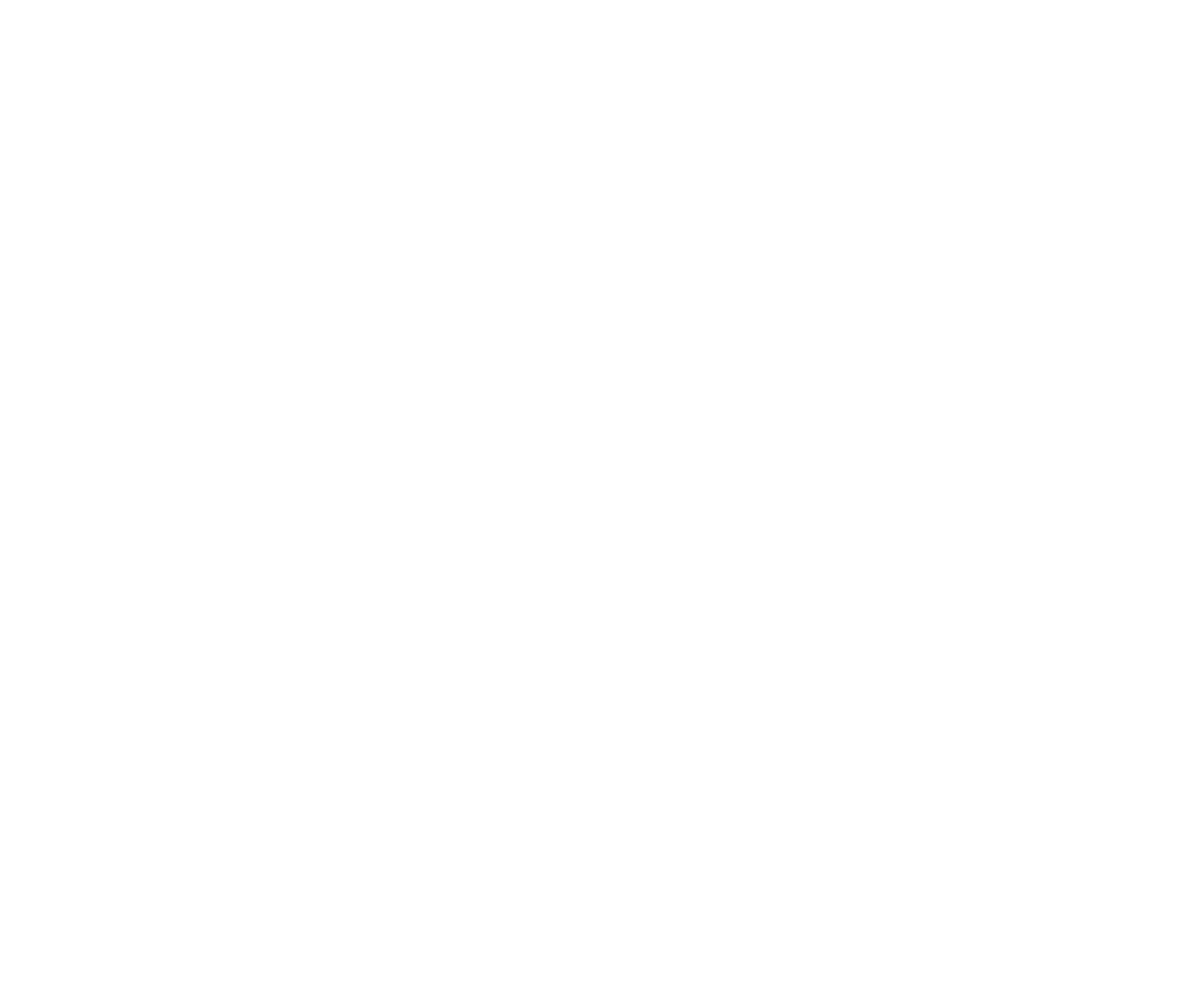
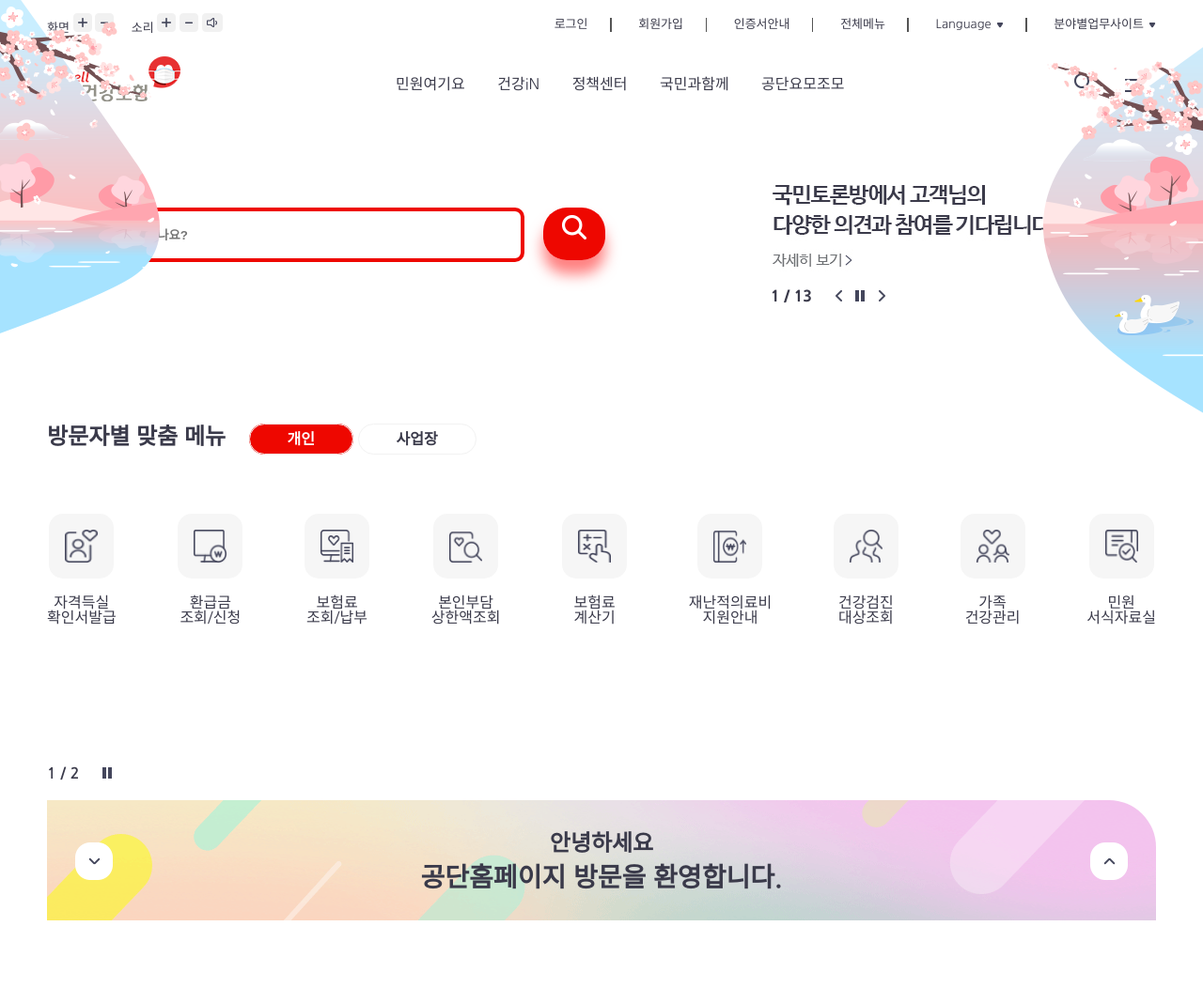
Before and after one commit to Hyesu-Choi/NHIS, a plain HTML site: page index.html in a window 1280 px wide. Shown: the whole page at 94% size. Before the commit the page ends 800 px from the top, so only its background shows below. Drawn offline with Linux system fonts and the light colour scheme.

Commit message:
top section

```diff
--- /dev/null
+++ b/css/reset.css
@@ -0,0 +1,129 @@
+/* http://meyerweb.com/eric/tools/css/reset/
+   v2.0 | 20110126
+   License: none (public domain)
+*/
+
+html,
+body,
+div,
+span,
+applet,
+object,
+iframe,
+h1,
+h2,
+h3,
+h4,
+h5,
+h6,
+p,
+blockquote,
+pre,
+a,
+abbr,
+acronym,
+address,
+big,
+cite,
+code,
+del,
+dfn,
+em,
+img,
+ins,
+kbd,
+q,
+s,
+samp,
+small,
+strike,
+strong,
+sub,
+sup,
+tt,
+var,
+b,
+u,
+i,
+center,
+dl,
+dt,
+dd,
+ol,
+ul,
+li,
+fieldset,
+form,
+label,
+legend,
+table,
+caption,
+tbody,
+tfoot,
+thead,
+tr,
+th,
+td,
+article,
+aside,
+canvas,
+details,
+embed,
+figure,
+figcaption,
+footer,
+header,
+hgroup,
+menu,
+nav,
+output,
+ruby,
+section,
+summary,
+time,
+mark,
+audio,
+video {
+  margin: 0;
+  padding: 0;
+  border: 0;
+  font-size: 100%;
+  font: inherit;
+  vertical-align: baseline;
+}
+/* HTML5 display-role reset for older browsers */
+article,
+aside,
+details,
+figcaption,
+figure,
+footer,
+header,
+hgroup,
+menu,
+nav,
+section {
+  display: block;
+}
+body {
+  line-height: 1;
+}
+ol,
+ul {
+  list-style: none;
+}
+blockquote,
+q {
+  quotes: none;
+}
+blockquote:before,
+blockquote:after,
+q:before,
+q:after {
+  content: "";
+  content: none;
+}
+table {
+  border-collapse: collapse;
+  border-spacing: 0;
+}
--- /dev/null
+++ b/css/style.css
@@ -0,0 +1,226 @@
+@import "reset.css";
+
+/* 폰트 */
+@import url("https://fonts.googleapis.com/css2?family=Nanum+Gothic:wght@400;700;800&display=swap");
+/* font-family: "Nanum Gothic", sans-serif; */
+@import url("https://fonts.googleapis.com/css2?family=Noto+Sans+KR:wght@400;500;700;900&display=swap");
+/* font-family: "Noto Sans KR", sans-serif; */
+:root {
+  --main-color: #3a3a4a;
+  --header-normal-color: #707377;
+  --header-point-color: #44465c;
+  --point-color: #ee0700;
+}
+
+body {
+  font-family: "Nanum Gothic", sans-serif;
+  font-size: 1rem;
+  color: var(--main-color);
+}
+ul li {
+  list-style: none;
+}
+a {
+  text-decoration: none;
+  color: var(--main-color);
+}
+.wrap {
+  width: 1180px;
+  background: #fff;
+  margin: 0 auto;
+}
+span {
+  display: inline-block;
+}
+
+/* ======= 헤더영역 =======  */
+body {
+  position: relative;
+}
+.wrap::before {
+  content: "";
+  position: absolute;
+  top: 0;
+  left: 0;
+  background: url(../img/bg_layout_l.png) no-repeat;
+  width: 170px;
+  height: 400px;
+}
+.wrap::after {
+  content: "";
+  position: absolute;
+  top: 50px;
+  right: 0;
+  background: url(../img/bg_layout_r.png) no-repeat;
+  width: 170px;
+  height: 400px;
+}
+
+header {
+  width: 100%;
+}
+
+.header-top {
+  display: flex;
+  justify-content: space-between;
+  align-items: center;
+  height: 50px;
+  font-size: 13px;
+}
+
+.web-acc ul li {
+  display: inline-block;
+  margin-right: 15px;
+}
+.user-set ul li {
+  display: inline;
+  position: relative;
+  padding: 0 25px;
+}
+.user-set ul li::after {
+  content: "";
+  position: absolute;
+  right: 0;
+  width: 1.5px;
+  height: 15px;
+  background: #555;
+}
+.user-set ul li:last-child {
+  padding-right: 0;
+}
+.user-set ul li:last-child::after {
+  display: none;
+}
+.user-set ul li img {
+  margin-left: 5px;
+}
+
+.header-bottom {
+  display: flex;
+  justify-content: space-between;
+  align-items: center;
+  padding: 10px 0;
+}
+.header-bottom ul li {
+  display: inline;
+  padding: 0 15px;
+}
+
+/* ======= 배너 영역 ======= */
+.banner {
+  display: flex;
+  justify-content: space-between;
+  align-items: center;
+  padding: 50px 0;
+}
+.search-input {
+  width: 60%;
+}
+.search-input input {
+  width: 65%;
+  height: 50px;
+  border: 4px solid var(--point-color);
+  border-radius: 10px;
+  padding: 0 20px;
+}
+.search-input a {
+  background: var(--point-color);
+  padding: 20px;
+  margin-left: 15px;
+  border-radius: 25px;
+  box-shadow: 0px 15px 15px rgba(255, 0, 0, 0.5);
+}
+::placeholder {
+  font-weight: 600;
+}
+
+.banner-slide div span {
+  display: inline-block;
+  font-weight: 800;
+  padding-top: 10px;
+  margin-right: 20px;
+}
+.banner-slide div span:last-child a {
+  margin-right: 10px;
+}
+
+/* ======= 맞춤메뉴 영역 ======= */
+.user-menu {
+  padding: 80px 0;
+}
+.user-menu-tab {
+  margin-bottom: 70px;
+}
+.user-menu-tab h2 {
+  font-size: 24px;
+  font-weight: 700;
+  display: inline-block;
+  margin-right: 20px;
+}
+.user-menu-tab a {
+  padding: 8px 40px;
+  border-radius: 20px;
+  font-weight: 600;
+  border: 1px solid #f2f2f2;
+}
+.user-menu-tab a:nth-child(2) {
+  background: #ee0700;
+  color: #fff;
+}
+
+.user-menu-items {
+  display: flex;
+  justify-content: space-between;
+  align-items: center;
+  text-align: center;
+}
+.user-menu-items article img {
+  width: 35px;
+  height: 35px;
+  padding: 17px;
+  background: #f6f6f6;
+  border-radius: 15px;
+}
+.user-menu-items article p {
+  margin-top: 15px;
+}
+
+/* ======= 두번째 배너 영역 ======= */
+.banner-second {
+  padding: 70px 0;
+}
+.banner-second div:first-child {
+  margin-bottom: 20px;
+}
+.banner-second div:first-child span {
+  font-weight: 600;
+}
+
+.banner-second div:first-child a {
+  margin-left: 20px;
+}
+
+.banner-second-bg {
+  background: url(../img/@banner.png) no-repeat;
+  width: 100%;
+  height: 130px;
+  border-radius: 0 50px 0 0;
+  display: flex;
+  justify-content: space-between;
+  align-items: center;
+}
+.banner-second-bg img {
+  margin-left: 30px;
+  margin-right: 30px;
+}
+.banner-second-bg h3 {
+  text-align: center;
+  font-weight: 700;
+  font-size: 24px;
+  margin-bottom: 10px;
+}
+.banner-second-bg h2 {
+  font-size: 28px;
+  font-weight: 700;
+  text-align: center;
+}
--- a/index.html
+++ b/index.html
@@ -5,8 +5,135 @@
     <meta http-equiv="X-UA-Compatible" content="IE=edge">
     <meta name="viewport" content="width=device-width, initial-scale=1.0">
     <title>국민건강보험</title>
+    <link rel="stylesheet" href="css/style.css">
 </head>
 <body>
+    <div class="wrap">
+        <header>
+            <div class="header-top">
+                <div class="web-acc">
+                    <ul>
+                        <li>
+                            <em>화면</em>
+                            <img src="img/btn-increase.png" alt="">
+                            <img src="img/btn-decrease.png" alt="">
+                        </li>
+                        <li>
+                            <em>소리</em>
+                            <img src="img/btn-increase.png" alt="">
+                            <img src="img/btn-decrease.png" alt="">
+                            <img src="img/btn-sound.png" alt="">
+                        </li>
+                    </ul>
+                </div>
+                <div class="user-set">
+                    <ul>
+                        <li><a href="#">로그인</a></li>
+                        <li><a href="#">회원가입</a></li>
+                        <li><a href="#">인증서안내</a></li>
+                        <li><a href="#">전체메뉴</a></li>
+                        <li><a href="#">Language<img src="img/arrow-navy-8x6.png"></a></li>
+                        <li><a href="#">분야별업무사이트<img src="img/arrow-navy-8x6.png"></a></li>
+                    </ul>
+                </div>
+            </div>
+            <div class="header-bottom">
+                <h1><a href="#"><img src="img/logo.png" alt=""></a></h1>
+                <ul>
+                    <li><a href="#">민원여기요</a></li>
+                    <li><a href="#">건강iN</a></li>
+                    <li><a href="#">정책센터</a></li>
+                    <li><a href="#">국민과함께</a></li>
+                    <li><a href="#">공단요모조모</a></li>
+                </ul>
+                <ul>
+                    <li><a href="#"><img src="img/ico-search-navy.png"></a></li>
+                    <li><a href="#"><img src="img/ico-menu-navy.png"></a></li>
+                </ul>
+            </div>
+        </header>
+
+        <section class="banner">
+            <div class="search-input">
+                <input type="text" placeholder="무엇을 찾고 계시나요?">
+                <a href="#">
+                    <img src="img/ico-search.png" alt="">
+                </a>
+            </div>
+            <div class="banner-slide">
+                <img src="img/main-banner-pc-1101-10.jpg" alt="">
+                <div>
+                    <span>1 / 13</span>
+                    <span>
+                        <a href="#"><img src="img/arrow-banner-l.png" alt=""></a>
+                        <a href="#"><img src="img/slide-pause.png" alt=""></a>
+                        <a href="#"><img src="img/arrow-banner-r.png" alt=""></a>
+                    </span>
+                </div>
+            </div>
+        </section>
+        <section class="user-menu">
+            <div class="user-menu-tab">
+                <h2>방문자별 맞춤 메뉴</h2>
+                <a href="#">개인</a>
+                <a href="#">사업장</a>
+            </div>
+
+            <div class="user-menu-items">
+                <article>
+                    <img src="img/ico-qualification.png" alt="">
+                    <p>자격득실<br>확인서발급</p>
+                </article>
+                <article>
+                    <img src="img/ico-refund.png" alt="">
+                    <p>환급금<br>조회/신청</p>
+                </article>
+                <article>
+                    <img src="img/ico-insurance.png" alt="">
+                    <p>보험료<br>조회/납부</p>
+                </article>
+                <article>
+                    <img src="img/ico-burden.png" alt="">
+                    <p>본인부담<br>상한액조회</p>
+                </article>
+                <article>
+                    <img src="img/ico-calculation.png" alt="">
+                    <p>보험료<br>계산기</p>
+                </article>
+                <article>
+                    <img src="img/ico-transfer.png" alt="">
+                    <p>재난적의료비<br>지원안내</p>
+                </article>
+                <article>
+                    <img src="img/ico-checkups.png" alt="">
+                    <p>건강검진<br>대상조회</p>
+                </article>
+                <article>
+                    <img src="img/ico-family.png" alt="">
+                    <p>가족<br>건강관리</p>
+                </article>
+                <article>
+                    <img src="img/ico-company-inquiry.png" alt="">
+                    <p>민원<br>서식자료실</p>
+                </article>
+            </div>
+        </section>
+
+        <section class="banner-second">
+            <div>
+                <span>1 / 2</span>
+                <a href="#"><img src="img/slide-pause.png"></a>
+            </div>
+            <div class="banner-second-bg">
+                <img src="img/arrow-slide-l.png" alt="">
+                <div>
+                    <h3>안녕하세요</h3>
+                    <h2>공단홈페이지 방문을 환영합니다.</h2>
+                </div>
+                <img src="img/arrow-slide-r.png" alt="">
+            </div>
+        </section>
+    </div><!--wrap end-->
 
 </body>
 </html>
```
Also changed, not shown: js/script.js (added).
